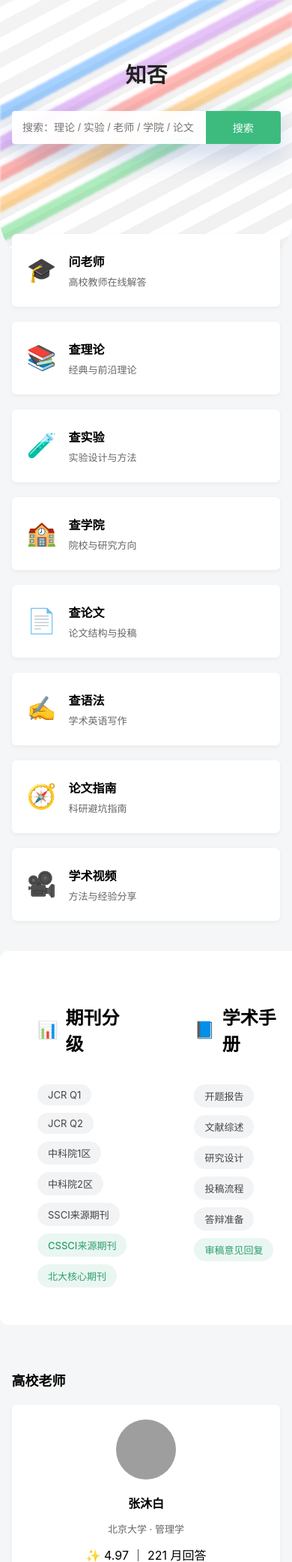
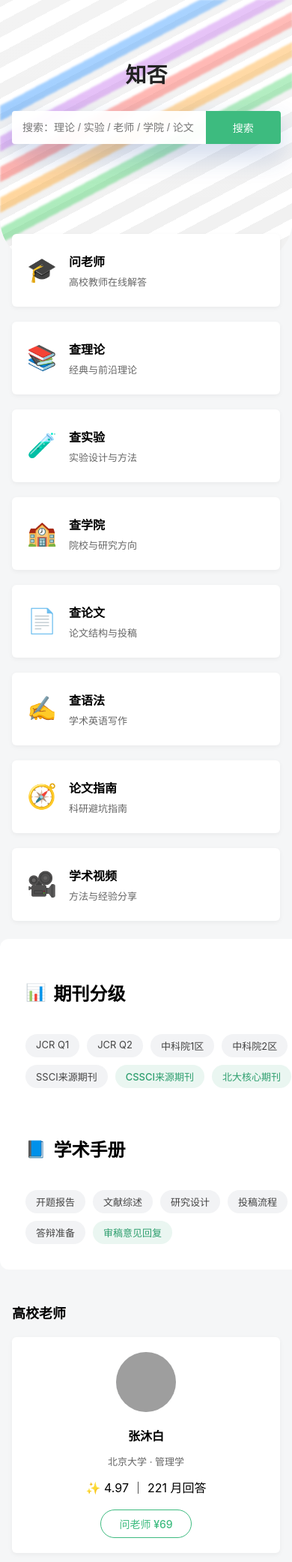
Before and after one commit to evankors/zhifou-dynamic, a Flask app: page / in a window 390 px wide; the page is wider, and only the part inside the window is pictured. Shown: the part 51-2134 px from the top of that part at 75% size. Run offline with Flask 3, Linux system fonts and the light colour scheme; some libraries are stand-ins or nearby versions; grey boxes are pictures that could not be loaded.

Commit message:
fix mobile overflow for entry/middle/teacher

```diff
--- a/templates/index.html
+++ b/templates/index.html
@@ -339,11 +339,18 @@
                 width: 100%;
             }
 
+            .search-result {
+                width: 100%;
+            }
+
             .entry,
             .middle,
             .teacher,
             .search-list {
-                width: min(1100px, 92vw);
+                width: 100%;
+                padding-left: 16px;
+                padding-right: 16px;
+                box-sizing: border-box;
             }
 
             .teacher-list {
@@ -352,6 +359,7 @@
 
             .entry {
                 grid-template-columns: repeat(2, 1fr);
+                margin: -40px auto 24px;
             }
 
             .middle {
@@ -361,6 +369,13 @@
             .middle-box {
                 width: 100%;
                 border-radius: 12px;
+                padding: 24px;
+                flex-direction: column;
+                gap: 24px;
+            }
+
+            .teacher {
+                margin: 24px auto;
             }
         }
 
```
